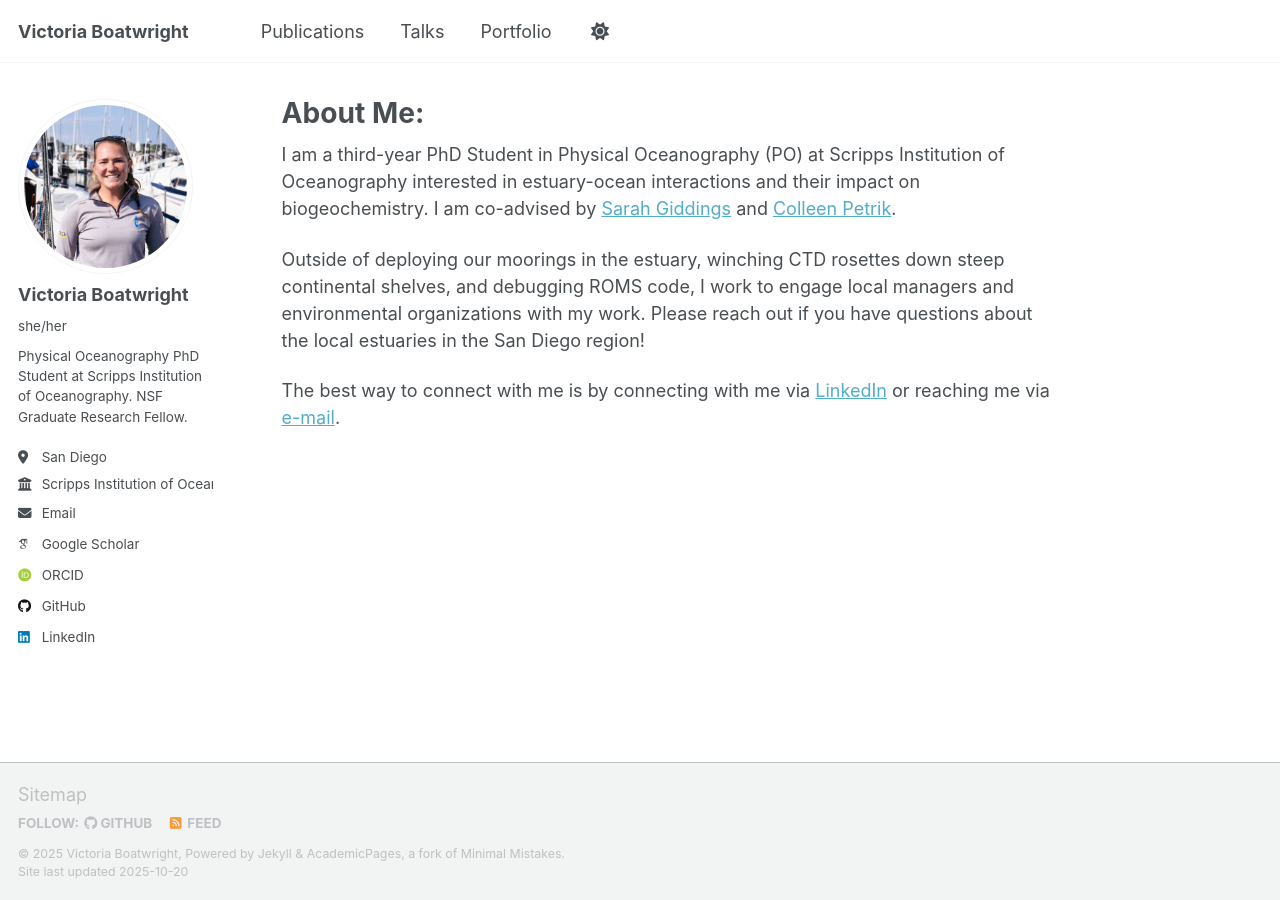
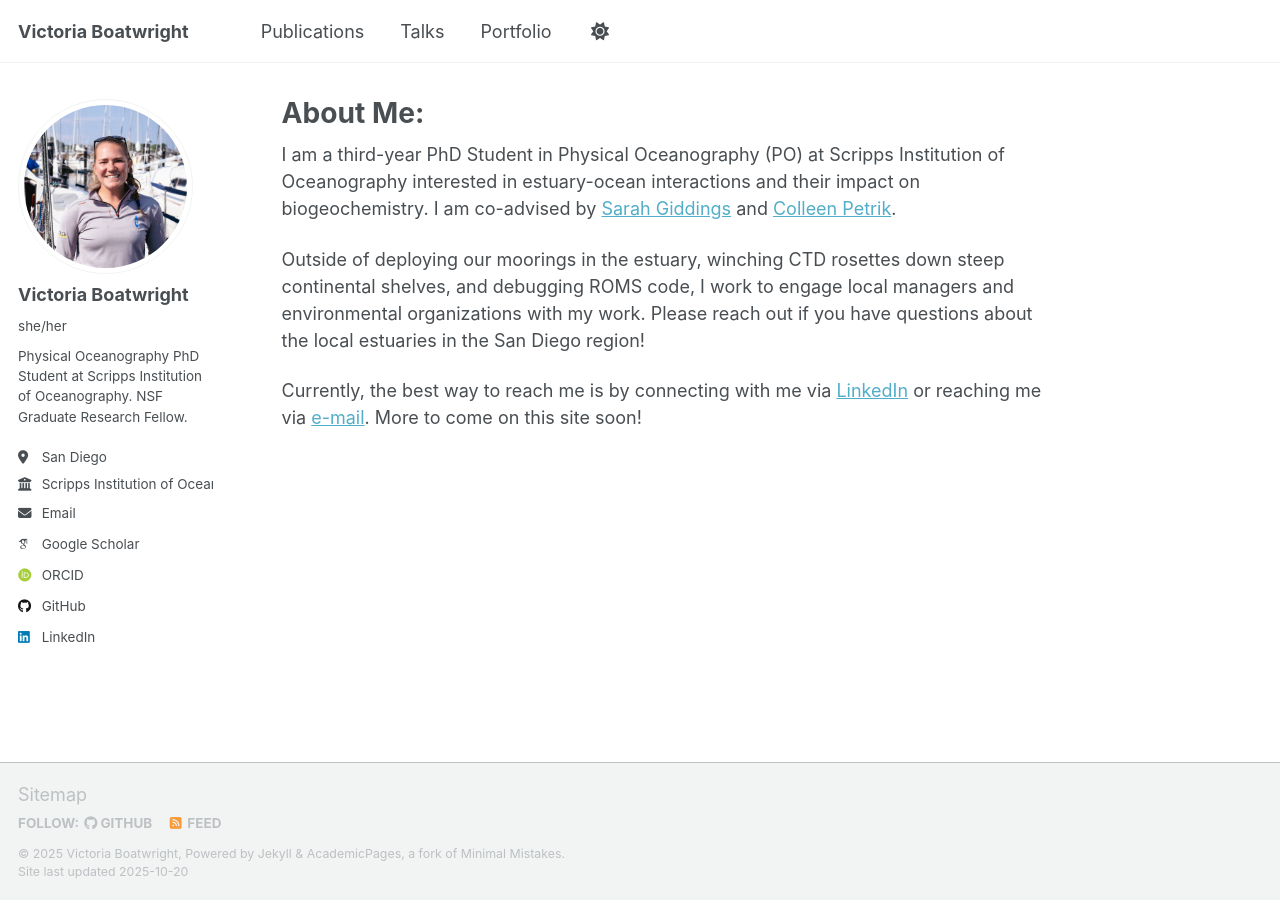
Before and after one commit to victoria-boatwright/victoria-boatwright.github.io, a Jekyll site: the page built from _pages/about.md, in a window 1280 px wide. Built offline with Jekyll 4.4.1, drawn with Linux system fonts in a browser that asks for light colours; some web fonts are replaced; a script that is not in the unit is left out.

Commit message:
Update about.md

```diff
--- a/_pages/about.md
+++ b/_pages/about.md
@@ -11,4 +11,4 @@ I am a third-year PhD Student in Physical Oceanography (PO) at Scripps Instituti
 
 Outside of deploying our moorings in the estuary, winching CTD rosettes down steep continental shelves, and debugging ROMS code, I work to engage local managers and environmental organizations with my work. Please reach out if you have questions about the local estuaries in the San Diego region!
 
-The best way to connect with me is by connecting with me via [LinkedIn](https://www.linkedin.com/in/victoria-boatwright/) or reaching me via [e-mail](vboatwright@ucsd.edu).
+Currently, the best way to reach me is by connecting with me via [LinkedIn](https://www.linkedin.com/in/victoria-boatwright/) or reaching me via [e-mail](vboatwright@ucsd.edu). More to come on this site soon!
```
